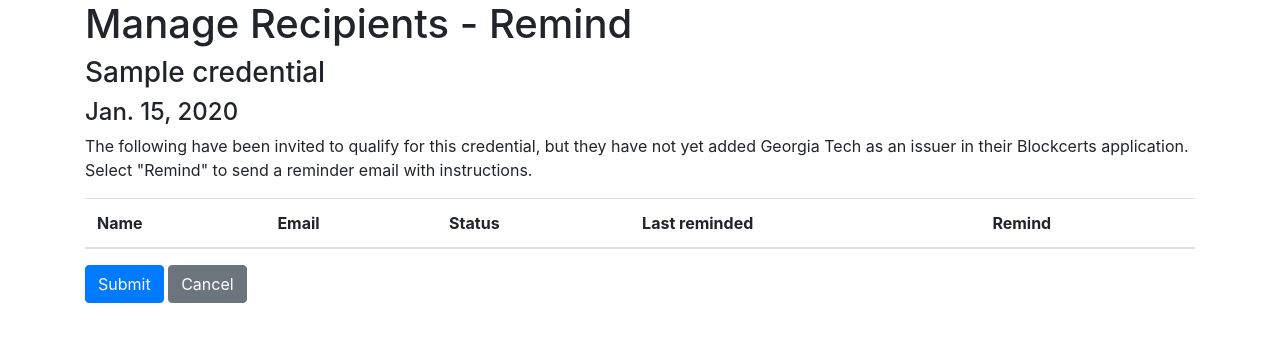
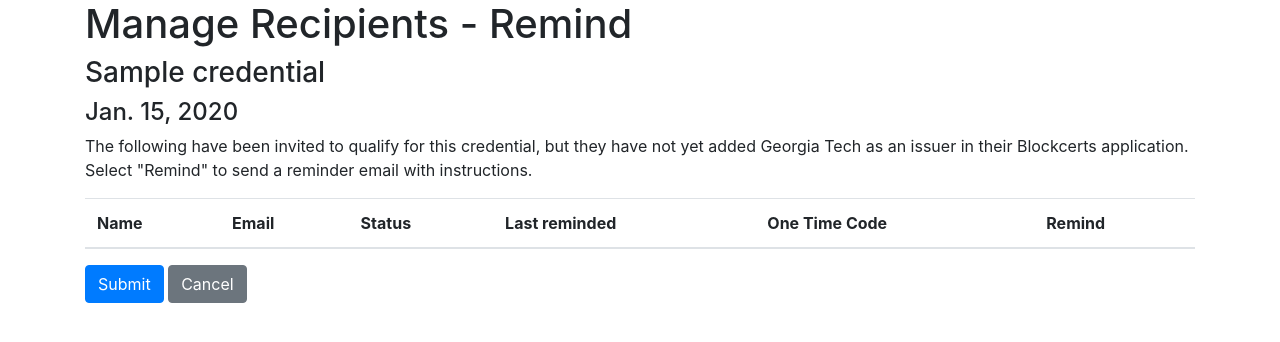
Before and after one commit to c21u/blockcerts-admin-app, a Django app: a page that uses issuer/templates/recipients/remind.html in a window 1280 px wide. Shown: the part 56-398 px from the top of the page. Run offline with Django 3.2, Linux system fonts and the light colour scheme; a user stored in the database is signed in; tables that the repository leaves empty hold one stand-in row (values such as "Sample post"); lists and menus that the app fills with data are empty; some libraries are stand-ins or nearby versions.

Commit message:
Add nonce to remind page
closes #53

```diff
--- a/issuer/templates/recipients/remind.html
+++ b/issuer/templates/recipients/remind.html
@@ -17,6 +17,7 @@
         <th scope="col">Email</th>
         <th scope="col">Status</th>
         <th scope="col">Last reminded</th>
+        <th scope="col">One Time Code</th>
         <th scope="col">Remind</th>
         </tr>
     </thead>
@@ -28,6 +29,7 @@
                 <td>{{ pi.person.email }}</td>
                 <td>?</td>
                 <td>{{ pi.last_reminded_at }}</td>
+                <td>{{ pi.person.nonce }}</td>
                 <td>
                     <input type="checkbox" name="people_to_remind" value="{{ pi.person.pk }}" />
                 </td>
```
